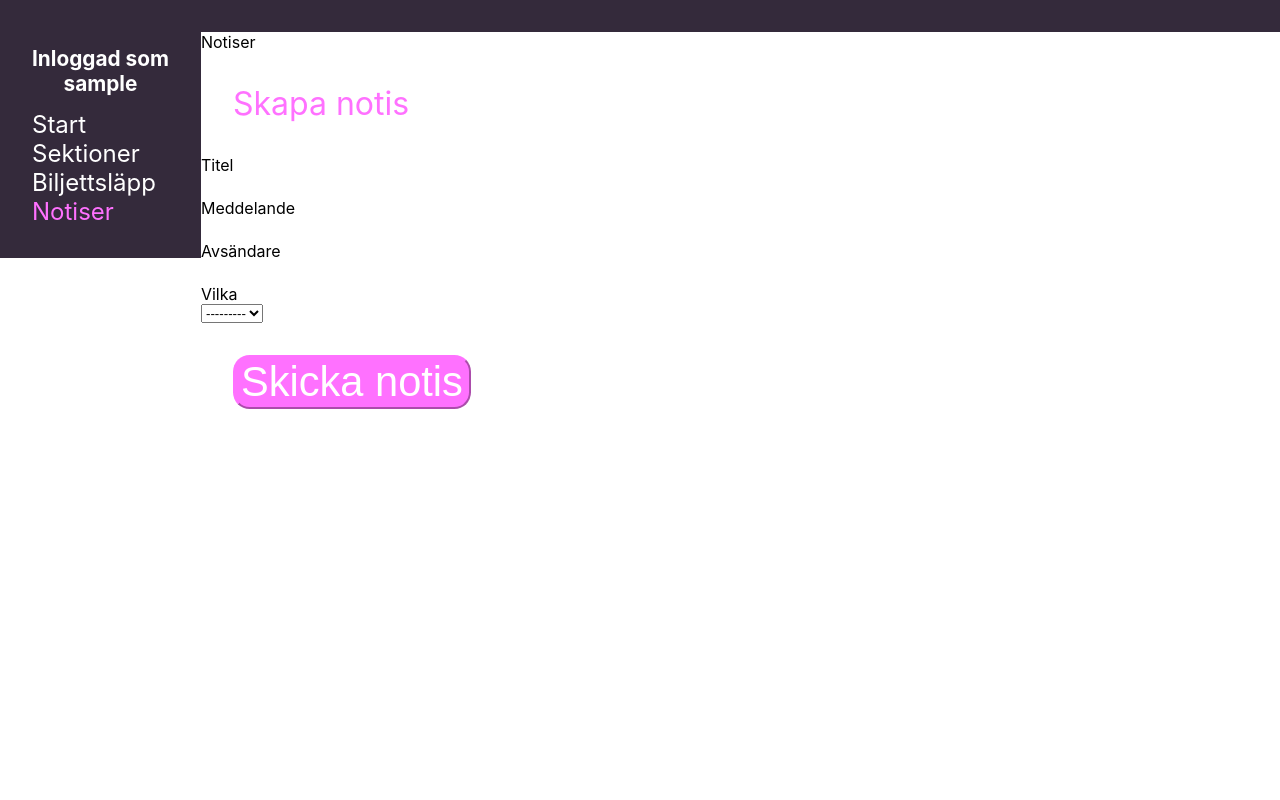
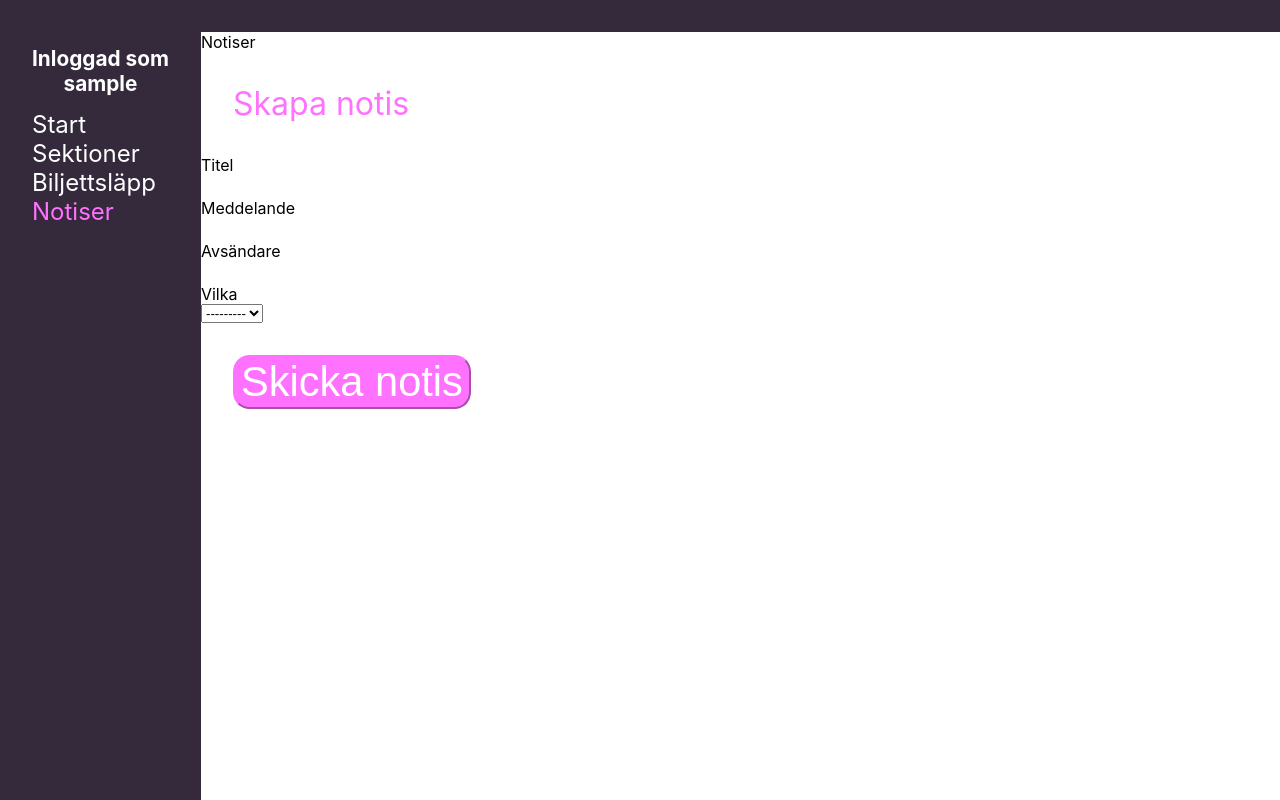
Before and after one commit to UTNkar/TD-app-admin-interface, a Django app: page /notifications/ in a window 1280 px wide. Run offline with Django 3.2, Linux system fonts and the light colour scheme; the visitor is signed in with stand-in values (Sample User, id 1); some web fonts are replaced.

Commit message:
small change in navbar

```diff
--- a/adminInterface/adminInterface/templates/base.html
+++ b/adminInterface/adminInterface/templates/base.html
@@ -9,9 +9,7 @@
 {% include "head.html" %}
 
 <body>
-    <div id="nav-bar">
-        {% navigation_bar %}
-    </div>
+    {% navigation_bar %}
 
     <main>
         {% header %}
```
